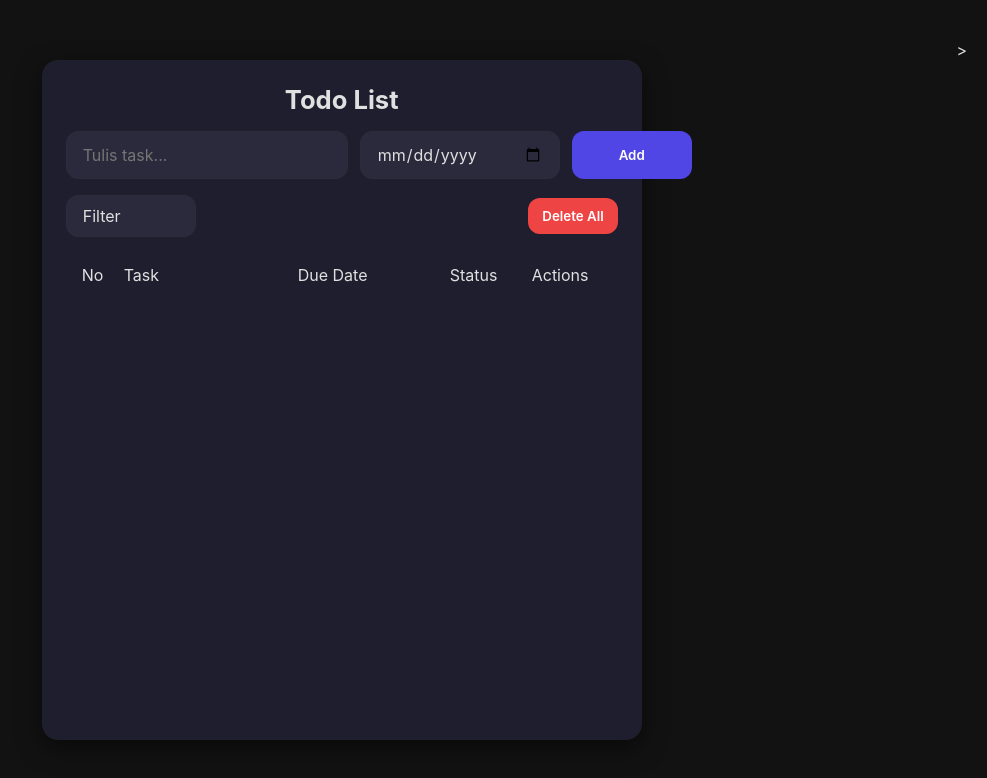
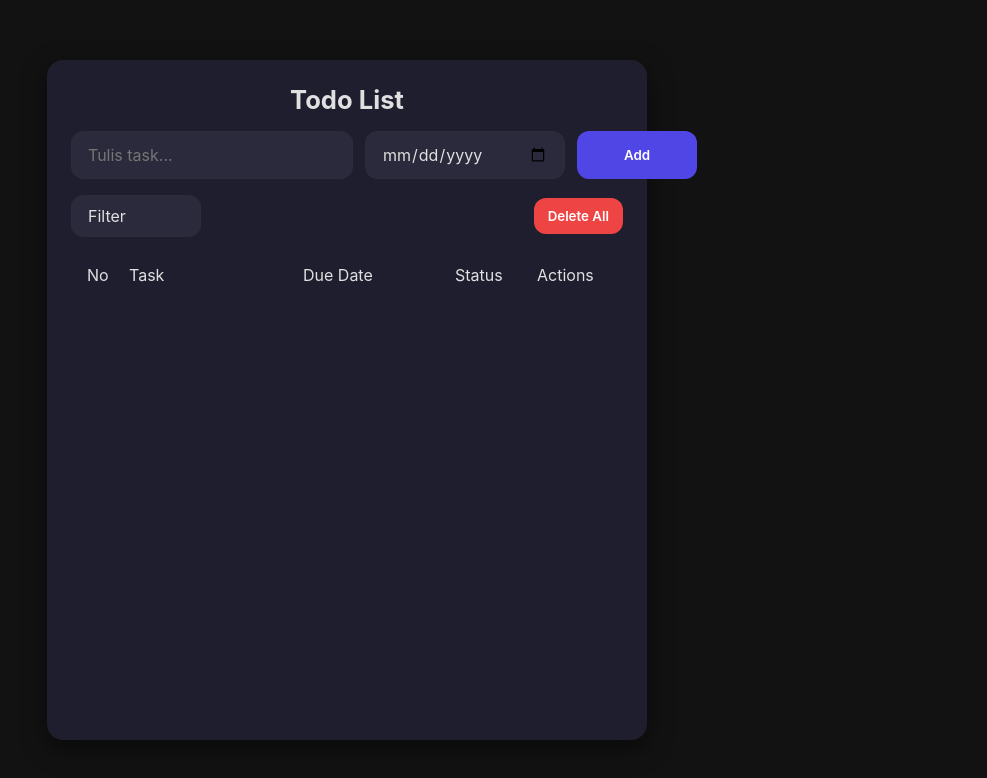
Before and after one commit to Revou-Coding-Camp/codingcamp-18-aug-25-lyoneloliver, a plain HTML site: page index.html in a window 1280 px wide. Shown: the whole page, without its empty margins (293-1280 px from the left). Drawn offline with Linux system fonts and the light colour scheme.

Commit message:
Update index.html

```diff
--- a/index.html
+++ b/index.html
@@ -67,7 +67,7 @@
 		</div>
 	</div>
 
-	<script src="js/script.js"></script>>
+	<script src="js/script.js"></script>
 
 
 </body>
```
